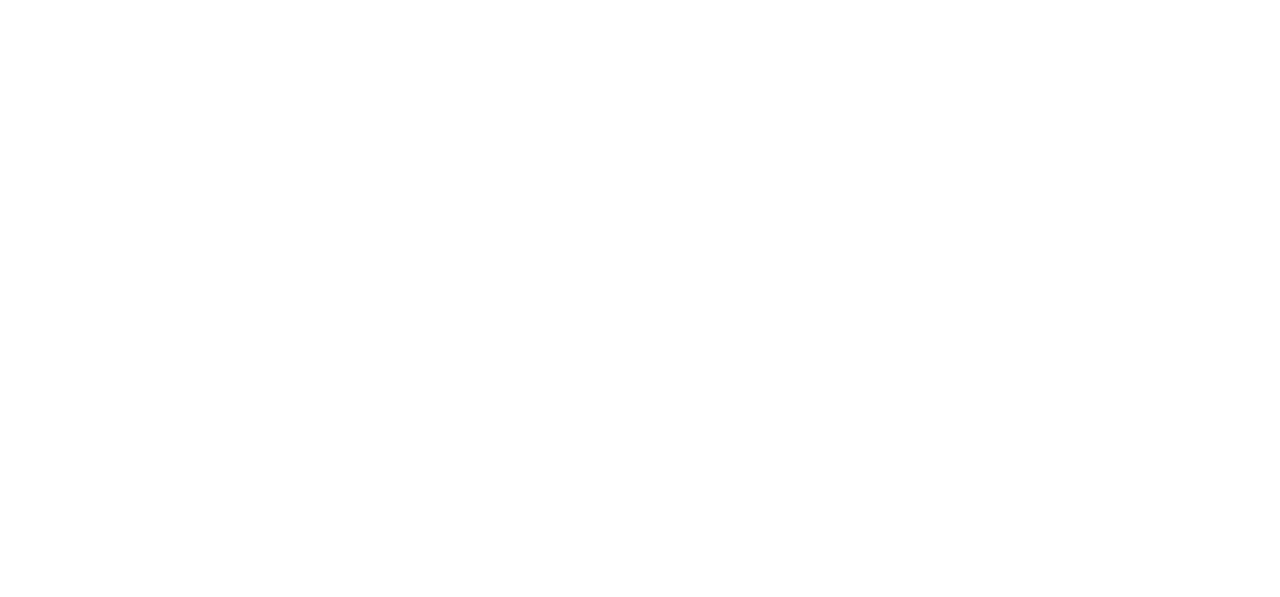
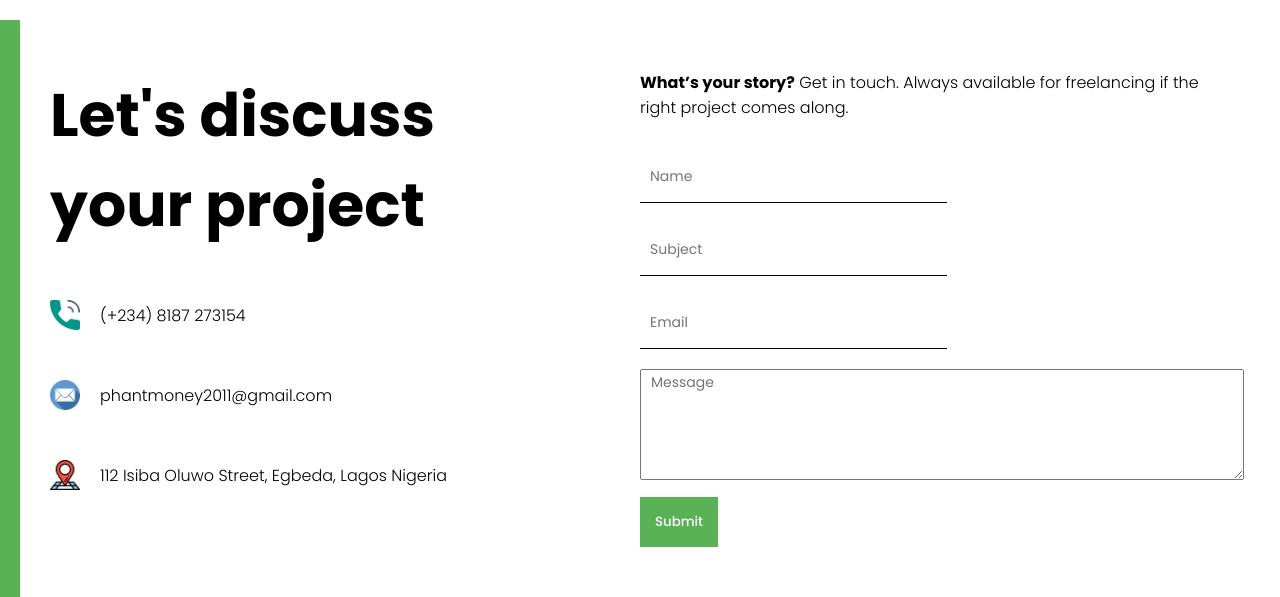
Before and after one commit to phantware/react-portfolio-1, a React (Create React App) app: page / in a window 1280 px wide. Shown: the part 2184-2781 px from the top of the page. Before the commit the page ends 2204 px from the top, so only its background shows below. Built offline with nearby package versions, Linux system fonts and the light colour scheme.

Commit message:
Contact components created

```diff
--- a/package.json
+++ b/package.json
@@ -6,6 +6,7 @@
     "@testing-library/jest-dom": "^5.15.1",
     "@testing-library/react": "^11.2.7",
     "@testing-library/user-event": "^12.8.3",
+    "emailjs-com": "^3.2.0",
     "react": "^17.0.2",
     "react-dom": "^17.0.2",
     "react-markdown": "^7.1.2",
--- a/src/App.js
+++ b/src/App.js
@@ -1,5 +1,6 @@
 import React from 'react'
 import About from './components/about/About'
+import Contact from './components/contact/Contact'
 import Intro from './components/intro/Intro'
 import ProductList from './components/productList/ProductList'
 
@@ -9,6 +10,7 @@
       <Intro />
       <About />
       <ProductList />
+      <Contact />
     </div>
   )
 }
--- /dev/null
+++ b/src/components/contact/Contact.jsx
@@ -0,0 +1,70 @@
+import './contact.css'
+import Phone from '../../img/phone.png'
+import Email from '../../img/email.png'
+import Address from '../../img/address.png'
+import { useRef, useState } from 'react'
+import emailjs from 'emailjs-com'
+
+const Contact = () => {
+  const formRef = useRef()
+  const [done, setDone] = useState(false)
+  const handleSubmit = (e) => {
+    e.preventDefault()
+    emailjs
+      .sendForm(
+        'service_8nifixh',
+        'template_6hvj88o',
+        formRef.current,
+        'user_Wb6SlQHvG8Z6a1qkndl9j'
+      )
+      .then(
+        (result) => {
+          console.log(result.text)
+          setDone(true)
+        },
+        (error) => {
+          console.log(error.text)
+        }
+      )
+  }
+  return (
+    <div className='c'>
+      <div className='c-bg'></div>
+      <div className='c-wrapper'>
+        <div className='c-left'>
+          <h1 className='c-title'>Let's discuss your project</h1>
+          <div className='c-info'>
+            <div className='c-info-item'>
+              <img src={Phone} alt='phone icon' className='c-icon' />
+              (+234) 8187 273154
+            </div>
+            <div className='c-info-item'>
+              <img className='c-icon' src={Email} alt='' />
+              phantmoney2011@gmail.com
+            </div>
+            <div className='c-info-item'>
+              <img className='c-icon' src={Address} alt='' />
+              112 Isiba Oluwo Street, Egbeda, Lagos Nigeria
+            </div>
+          </div>
+        </div>
+        <div className='c-right'>
+          <p className='c-desc'>
+            <b>What’s your story?</b> Get in touch. Always available for
+            freelancing if the right project comes along.
+          </p>
+          <form ref={formRef} onSubmit={handleSubmit}>
+            <input type='text' placeholder='Name' name='user_name' />
+            <input type='text' placeholder='Subject' name='user_subject' />
+            <input type='text' placeholder='Email' name='user_email' />
+            <textarea placeholder='Message' name='message' rows='5'></textarea>
+            <button>Submit</button>
+            {done && 'Thank you...'}
+          </form>
+        </div>
+      </div>
+    </div>
+  )
+}
+
+export default Contact
--- /dev/null
+++ b/src/components/contact/contact.css
@@ -0,0 +1,81 @@
+.c {
+  height: 100vh;
+  position: relative;
+}
+
+.c-bg {
+  width: 20px;
+  height: 100%;
+  background-color: #59b256;
+  position: absolute;
+}
+
+.c-wrapper {
+  display: flex;
+  padding: 50px;
+}
+
+.c-left {
+  flex: 1;
+}
+
+.c-right {
+  flex: 1;
+  display: flex;
+  align-items: center;
+  justify-content: center;
+  flex-direction: column;
+}
+
+.c-title {
+  font-size: 60px;
+  width: 80%;
+}
+
+.c-info-item {
+  display: flex;
+  align-items: center;
+  margin: 50px 0px;
+  font-weight: 300;
+  width: 70%;
+}
+
+.c-icon {
+  width: 30px;
+  height: 30px;
+  margin-right: 20px;
+}
+
+.c-desc {
+  font-weight: 300;
+}
+
+form {
+  margin-top: 20px;
+}
+
+input {
+  width: 50%;
+  height: 50px;
+  border: none;
+  border-bottom: 1px solid black;
+  margin: 10px 0px;
+  font-size: 14px;
+  padding-left: 10px;
+}
+
+textarea {
+  width: 100%;
+  margin: 10px 0px;
+  font-size: 14px;
+  padding-left: 10px;
+}
+
+button {
+  border: none;
+  padding: 15px;
+  background-color: #59b256;
+  color: white;
+  font-weight: 500;
+  cursor: pointer;
+}
--- a/src/components/intro/Intro.jsx
+++ b/src/components/intro/Intro.jsx
@@ -13,7 +13,7 @@
               <div className='i-title-item'>React Developer</div>
               <div className='i-title-item'>Nodejs Developer</div>
               <div className='i-title-item'>
-                Microsoft Dynamics BC/NAV Consultant
+                Microsoft Dynamics 365 BC/NAV Consultant
               </div>
             </div>
           </div>
```
Also changed, not shown: 1 other file (tests, documents, lock files or other folders).
